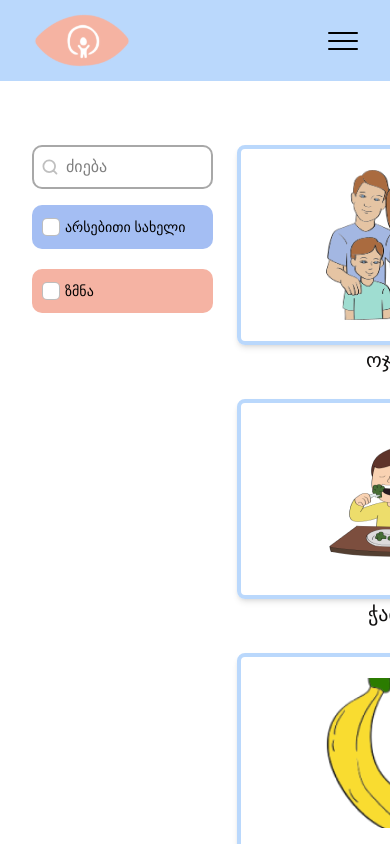
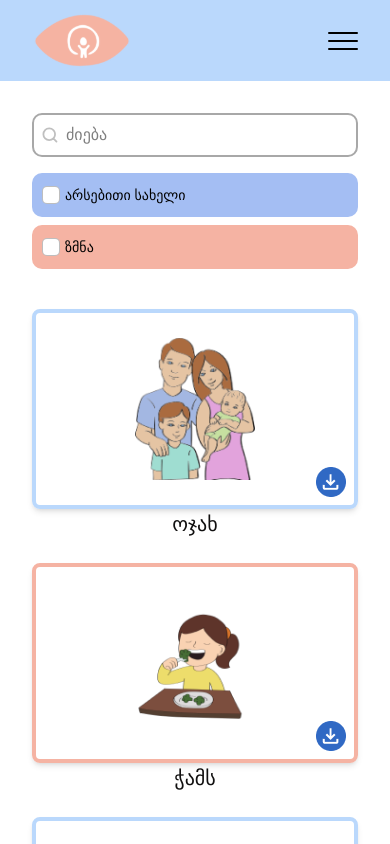
Before and after one commit to Mind1a/visual_storytelling_25.1, a Next.js app: page /gallery in a window 390 px wide. Shown: the top 844 px of the page. Built offline with nearby package versions, Linux system fonts and the light colour scheme.

Commit message:
feat: add responsive styles

```diff
--- a/features/gallery/components/Gallery.tsx
+++ b/features/gallery/components/Gallery.tsx
@@ -48,8 +48,7 @@ function Gallery() {
 
   return (
     <div className="mx-auto w-full max-w-[1366px] px-8 md:px-[80px]">
-      <div className="mt-[64px] flex gap-6">
-        {/* Sidebar filters */}
+      <div className="mt-8 flex flex-col gap-10 sm:mt-[64px] sm:flex-row sm:gap-6">
         <div className="flex justify-between gap-6">
           <SearchFilter
             searchValue={searchValue}
--- a/features/gallery/components/GalleryGrid.tsx
+++ b/features/gallery/components/GalleryGrid.tsx
@@ -5,8 +5,13 @@ import { GalleryGridProps } from "@/types"
 function GalleryGrid({ items, onDownload }: GalleryGridProps) {
   return (
     <div className="grid grid-cols-1 gap-x-[10px] gap-y-6 md:grid-cols-2 lg:grid-cols-3 xl:grid-cols-4">
-      {items.map((item) => (
-        <GalleryItem key={item.id} item={item} onDownload={onDownload} />
+      {items.map((item, index) => (
+        <GalleryItem
+          key={item.id}
+          item={item}
+          onDownload={onDownload}
+          index={index}
+        />
       ))}
     </div>
   )
--- a/features/gallery/components/GalleryItem.tsx
+++ b/features/gallery/components/GalleryItem.tsx
@@ -3,7 +3,7 @@ import Image from "next/image"
 import downloadIcon from "@/features/gallery/assets/icons/Download icon.png"
 import { GalleryItemProps } from "@/types"
 
-function GalleryItem({ item, onDownload }: GalleryItemProps) {
+function GalleryItem({ item, onDownload, index }: GalleryItemProps) {
   const handleDownload = () => {
     const imageUrl =
       typeof item.image === "string" ? item.image : item.image.src
@@ -12,7 +12,9 @@ function GalleryItem({ item, onDownload }: GalleryItemProps) {
 
   return (
     <div>
-      <div className="relative flex h-[200px] w-full items-center justify-center overflow-hidden rounded-lg border-[4px] border-[#bad8fc] shadow-md">
+      <div
+        className={`relative flex h-[200px] w-full items-center justify-center overflow-hidden rounded-lg border-[4px] p-[25px] shadow-md ${index % 2 === 0 ? "border-[#bad8fc]" : "border-[#f5b3a3]"}`}
+      >
         <Image
           src={downloadIcon}
           onClick={handleDownload}
@@ -22,7 +24,7 @@ function GalleryItem({ item, onDownload }: GalleryItemProps) {
         <Image
           src={item.image}
           alt={item.word}
-          className="h-[150px] w-[125px] object-cover"
+          className="h-full w-full object-contain"
         />
       </div>
       <p className="text-center text-[20px] text-[#111010]">{item.word}</p>
--- a/features/gallery/components/Pagination.tsx
+++ b/features/gallery/components/Pagination.tsx
@@ -38,7 +38,7 @@ function Pagination({
             key={item}
             onClick={() => onPageChange(item as number)}
             aria-current={isActive ? "page" : undefined}
-            className={`flex h-[35px] w-[35px] items-center justify-center rounded-[5px] border-[1px] ${
+            className={`flex h-[35px] w-[35px] cursor-pointer items-center justify-center rounded-[5px] border-[1px] ${
               isActive
                 ? "border-[#e6e6e6] bg-[#e6e6e6]"
                 : "border-[#e6e6e6] bg-white hover:bg-[#f5f5f5]"
--- a/features/gallery/components/SearchFilter.tsx
+++ b/features/gallery/components/SearchFilter.tsx
@@ -11,7 +11,7 @@ function SearchFilter({
   handleCheckboxChange,
 }: SearchFilterProps) {
   return (
-    <div className="w-[181px] space-y-4">
+    <div className="w-full space-y-4 sm:w-[181px]">
       <div className="relative w-full rounded-[10px] border-[2px] border-[#a8a8a8] px-1 py-2">
         <Image
           src={searchIcon}
@@ -23,16 +23,16 @@ function SearchFilter({
         <input
           type="text"
           placeholder="ძიება"
-          className="ml-7 outline-none"
+          className="ml-7 w-9/10 outline-none"
           onChange={(e) => setSearchValue(e.target.value)}
           value={searchValue}
         />
       </div>
-      <div className="space-y-4">
+      <div className="space-y-2 sm:space-y-4">
         {galleryFilters.map((item, idx) => (
           <div
             key={idx}
-            className={`flex h-[44px] w-full items-center rounded-[10px] ${item.color} p-[10px] ${idx === 0 ? "" : "mt-[20px]"}`}
+            className={`flex h-[44px] w-full items-center rounded-[10px] ${item.color} p-[10px]`}
           >
             <input
               type="checkbox"
--- a/types/index.ts
+++ b/types/index.ts
@@ -28,6 +28,7 @@ export type SearchFilterProps = {
 export type GalleryItemProps = {
   item: WordsData
   onDownload: (imageUrl: string, fileName: string) => void
+  index: number
 }
 
 export type GalleryGridProps = {
```
